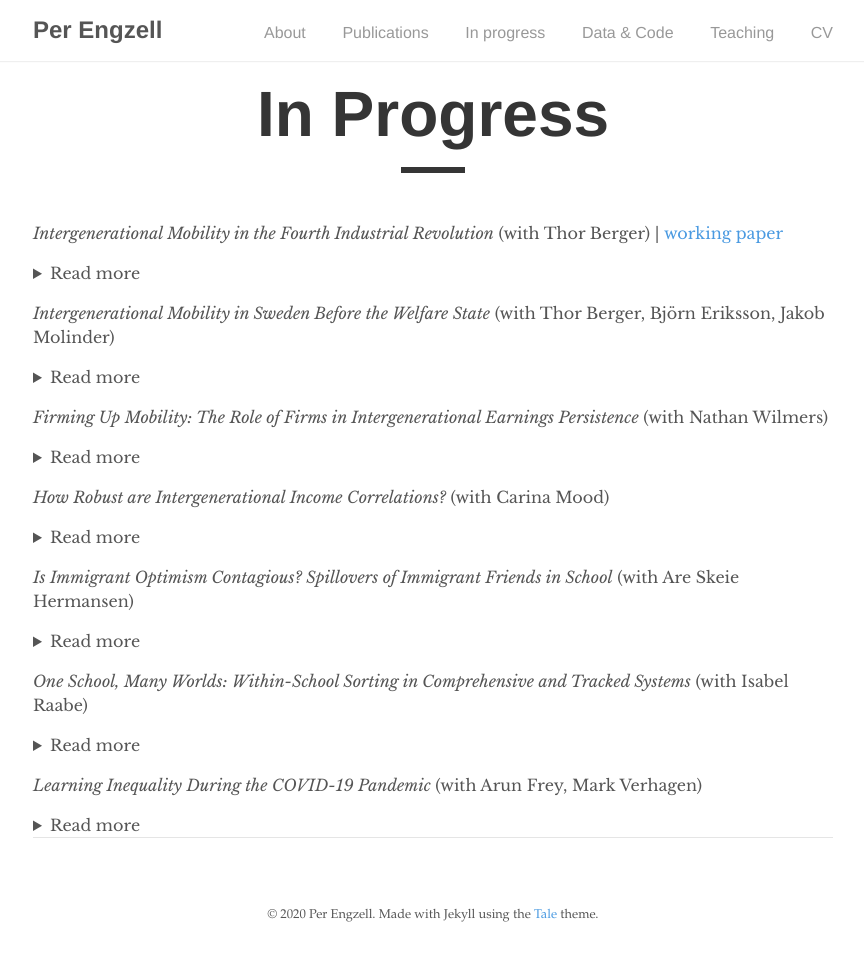
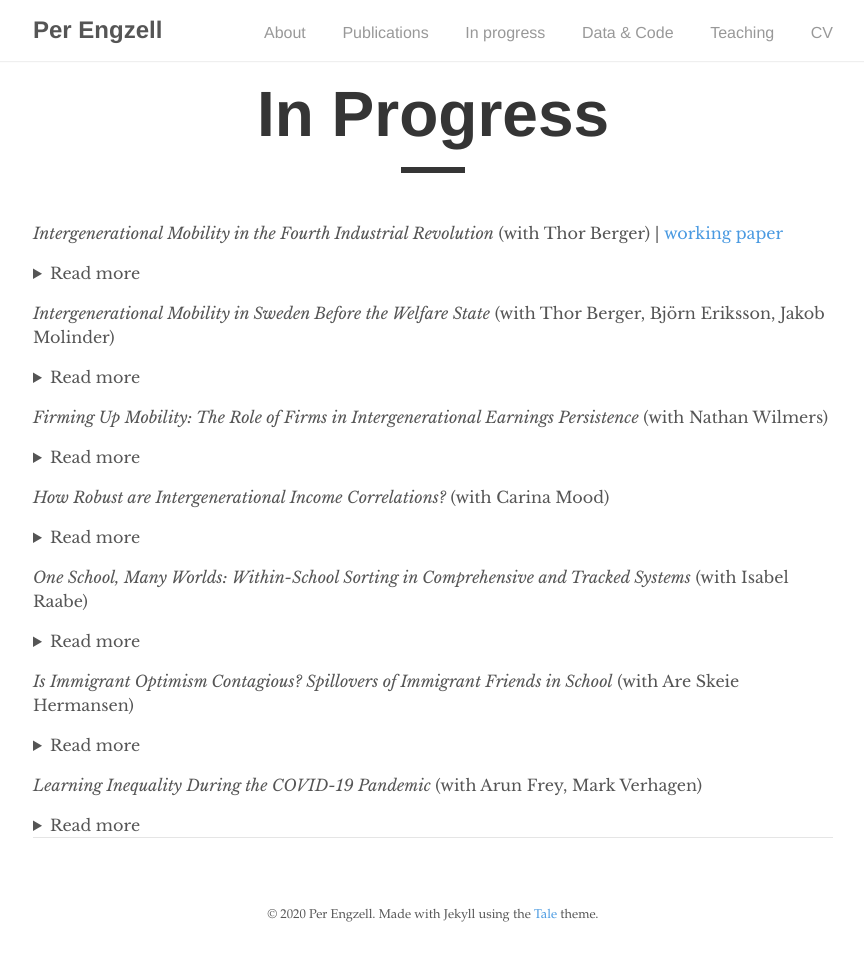
Before and after one commit to pengzell/pengzell.github.io, a Jekyll site: the page built from _pages/inprogress.md, in a window 1280 px wide. Shown: the whole page, without its empty margins (207-1071 px from the left). Built offline with Jekyll 4.4.1, drawn with Linux system fonts in a browser that asks for light colours.

```diff
--- a/_pages/inprogress.md
+++ b/_pages/inprogress.md
@@ -30,12 +30,12 @@ We use historical census data to show that Sweden exhibited high levels of inter
 Recent work highlights how "researcher degrees of freedom" – undisclosed flexibility in research design – can give rise to varying results. The study of income mobility is no exception, with decisions ranging over income concept, unit of observation, functional form, treatment of outliers, etc. Using Swedish data on the population of children born 1958–1972, we exhaust a model space of several hundred thousands specifications to answer three questions. What is the range of reasonable estimates? Which specification fits data best? How sensitive are estimated trends? Linear correlations fit better than rank correlations, while log-log correlations (and hence, elasticities) fit poorly and behave erratically over time. Even with more robust measures of association, different income definitions follow opposing trends: increasing persistence in family income and women's earnings, flat or decreasing in men's earnings.
 </details>
 
-*Is Immigrant Optimism Contagious? Spillovers of Immigrant Friends in School* (with Are Skeie Hermansen)
+*One School, Many Worlds: Within-School Sorting in Comprehensive and Tracked Systems* (with Isabel Raabe)
 <details>
 <summary>Read more</summary>
 Why do inequalities in learning persist, even in relatively egalitarian school systems? We examine within-school ability sorting with classroom data on friendship networks in 480 European secondary schools. We contrast comprehensive (England, Sweden) and tracked systems (Germany, Netherlands) and ask how they shape sorting at the level of a) schools, b) classrooms, and c) friendships. Between-school variance in test scores is lower in comprehensive systems. However, this is counterbalanced by greater sorting within schools: between classrooms and, especially, friendship networks. Still, comprehensive schools create more equal environments for two reasons. First, the difference in sorting between schools is larger than that in sorting within schools. Second, the latter is less related to social and ethnic background. These findings help explain both why comprehensive schools equalize outcomes, and how substantial inequality can nevertheless remain. </details>
 
-*One School, Many Worlds: Within-School Sorting in Comprehensive and Tracked Systems* (with Isabel Raabe)
+*Is Immigrant Optimism Contagious? Spillovers of Immigrant Friends in School* (with Are Skeie Hermansen)
 <details>
 <summary>Read more</summary>
 Is academic achievement affected by the presence of immigrant peers? Previous work mostly suggests no but, we argue, has been misguided on two accounts. First, it focused on aggregate social settings such as schools, while social interactions unfold in more intimate settings. Secondly, it assumed that immigrant peers would harm performance, ignoring their often high aspirations. We use a combination of administrative and sociometric network data from Sweden, and develop methods that let us estimate causal effects of immigrant peers at the level of (i) schools, (ii) classrooms, and (iii) friendship networks. We find little influence at the aggregate level but a strong and positive impact of immigrant peers in the same classroom and of immigrant friends. Existing studies may have mistaken both the sign and the magnitude of immigrant influence.
```
